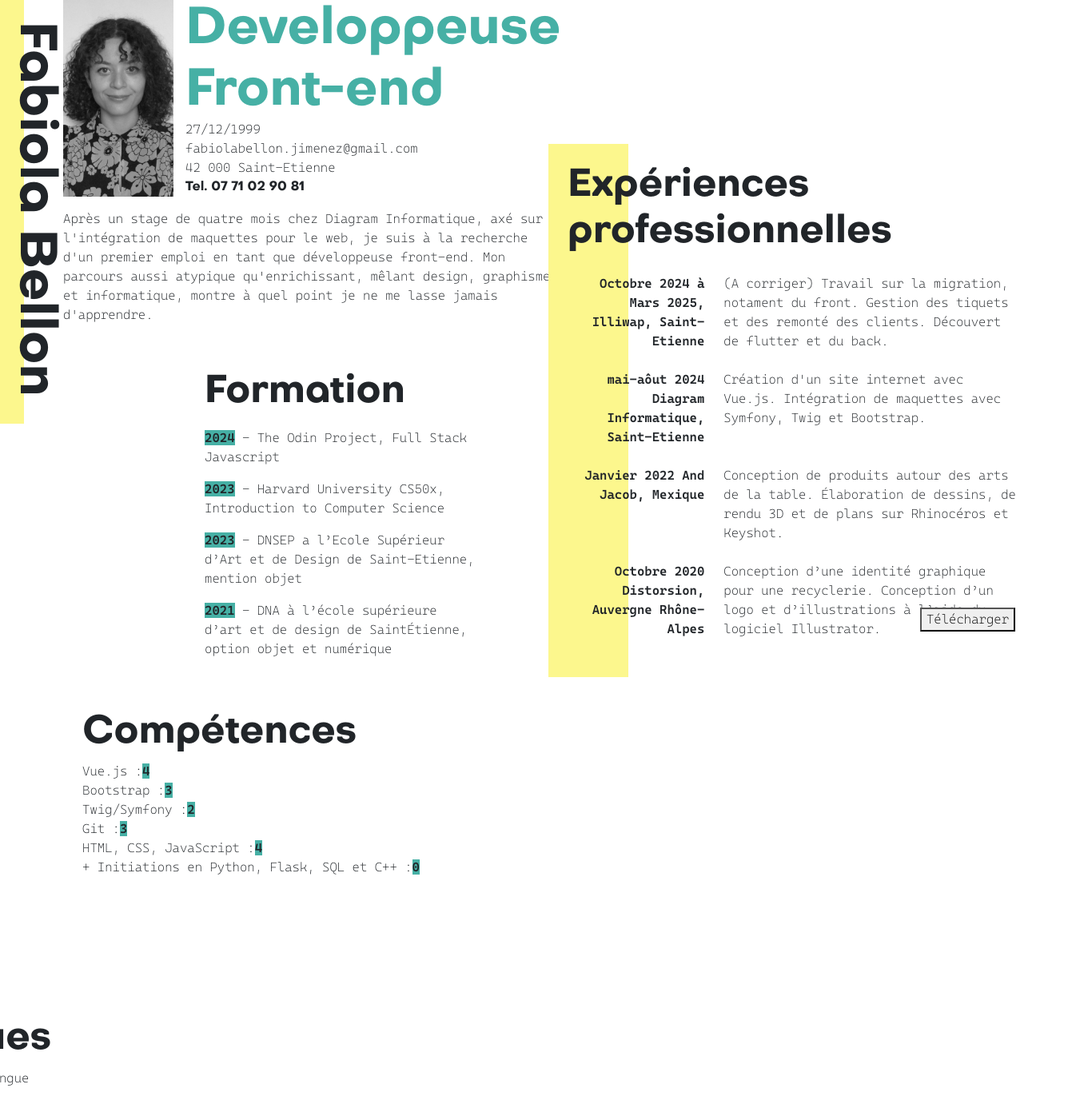
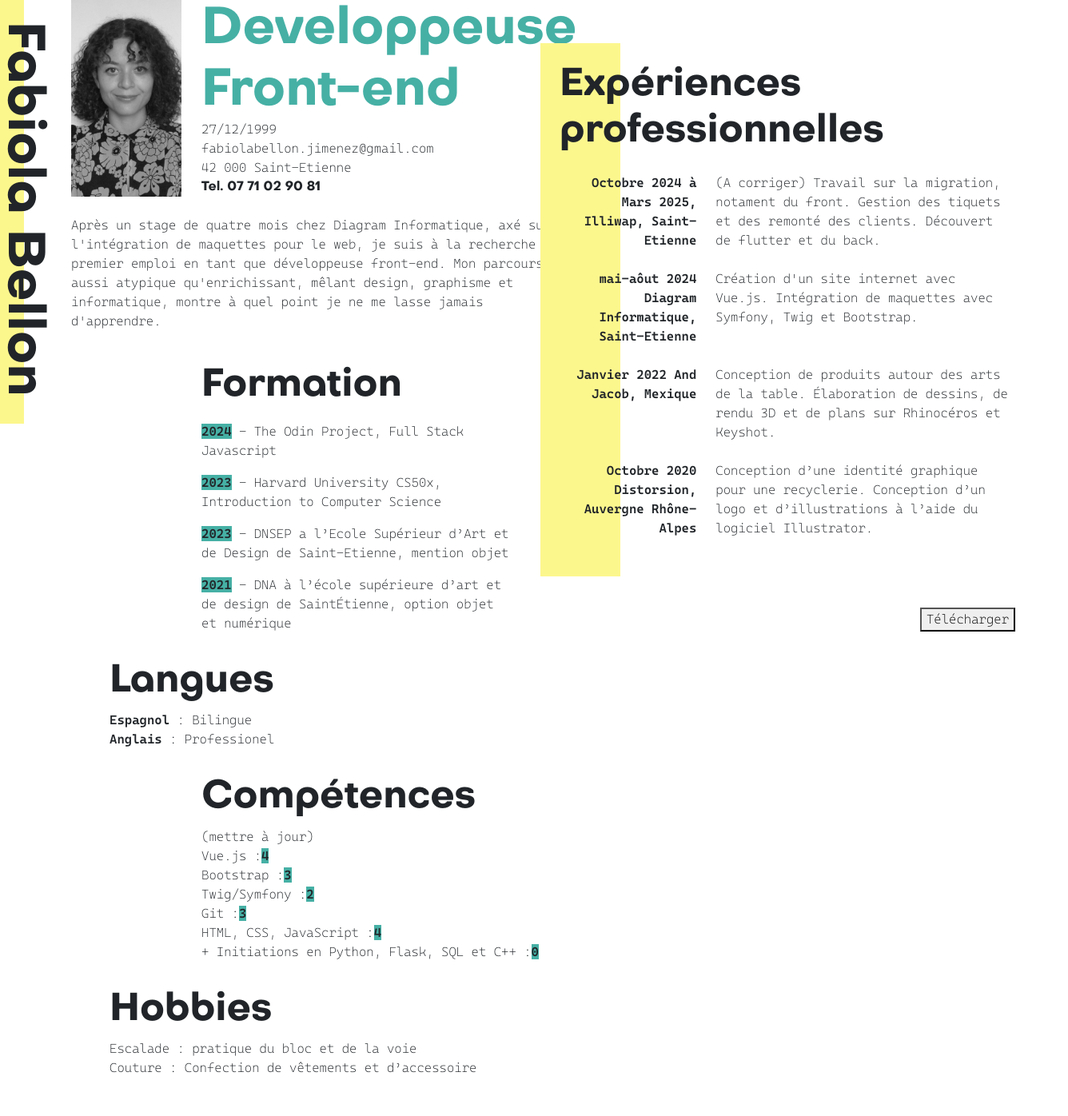
Before and after one commit to fabibot/portfolio, a Vue app: page / in a window 1280 px wide. Shown: the top 1396 px of the page at 80% size, 1336 px wide, since content can reach past the window. After the commit the page ends 1364 px from the top, so only its background shows below. Built offline with nearby package versions, Linux system fonts and the light colour scheme.

Commit message:
style defilement

```diff
--- a/src/components/MainContent.vue
+++ b/src/components/MainContent.vue
@@ -1,8 +1,6 @@
-<!-- Note pour pour prochaine fois
-descendre la hauteur de "expérience"
-
-
--->
+<!-- vue qu'on a la place, doubler le contenu pour les deux expériences en dev
+ laisser fixe les informations les plus iportant, donc l'entête avec info personnelles et description
+ fixer et non stycky pour la partie qui bouge pas pour qu'elle bouge VRAIMENT PAS -->
 
 <template>
     <div class="main-grid">
@@ -20,24 +18,30 @@ descendre la hauteur de "expérience"
             </div>
             <InfoPersonnelles v-bind:coordonnees="info.coordonnees" class="d-flex align-items-end"></InfoPersonnelles>
 
-            <div class="div-desc py-3">
+            <div class="div-desc py-4">
                 <Description v-bind:description="info.description"></Description>
             </div>
             <div class="div-formation">
                 <Formation v-bind:formation="info.formation"></Formation>
             </div>
+            <div class="div-langues">
+                <Langues v-bind:langues="info.langues"></Langues>
+            </div>
             <div class="div-competence">
                 <Competence v-bind:competence="info.competance"></Competence>
             </div>
+            <div class="div-hobbies">
+                <Hobbies v-bind:hobbies="info.hobbies"></Hobbies>
+            </div>
         </div>
         <div class="column-3">
-
-            <div class="div-experience sticky-top">
+            <div class="div-experience sticky-top py-1">
                 <ExperiencesProfessionelles v-bind:experience="info.experience"></ExperiencesProfessionelles>
             </div>
         </div>
-        <div class="div-langues">
-                <Langues v-bind:langues="info.langues"></Langues>
+
+        <div class="div-reseaux">
+
         </div>
     </div>
 
@@ -46,20 +50,18 @@ descendre la hauteur de "expérience"
 <style>
     .main-grid {
         display: grid;
-        grid-template-columns: 5% 40% 55%;
-        column-gap: 15px;
-        /* height: 100vh;
-        overflow: hidden;  */
+        grid-template-columns: 5% 40% 1fr;
+        column-gap: 25px;
     }
     .column-2 {
         display: grid;
         grid-template-columns: 138px 1fr;
         grid-template-rows: 145px 101px 1fr;
-        column-gap: 15px;
+        column-gap: 25px;
 
     }
     .column-3 {
-        padding: 30px;
+        /* padding: 30px; */
     }
     .div-prenom {
         grid-row: 1 / 4;
@@ -74,7 +76,7 @@ descendre la hauteur de "expérience"
     }
     .div-prenom  h1 {
         position: absolute;
-        top : -65px;
+        top : -50px;
         left: 22px;
         text-wrap: nowrap;
     }
@@ -100,20 +102,23 @@ descendre la hauteur de "expérience"
     .div-experience {
         grid-row: 3 / 4;
         grid-column: 4/ 5;
-        margin-top: 150px;
     }
     .div-formation {
         grid-row: 4 / 5;
         grid-column: 2 / 3;
     }
     .div-competence {
-        grid-row : 5 / 6;
-        grid-column: 1 / 3;
+        grid-row : 6 / 7;
+        grid-column: 2 / 3;
     }
     .div-langues {
         display: flex;
-        justify-content: end;
-        margin-top: 150px;
+        grid-row: 5 / 6;
+        grid-column: 1 / 2;
+    }
+    .div-hobbies {
+        grid-row: 7 / 8;
+        grid-column: 1 / 3;
     }
 </style>
 
@@ -124,6 +129,7 @@ import ExperiencesProfessionelles from './cvComposants/ExperiencesProfessionelle
 import Description from './cvComposants/Description.vue';
 import Competence from './cvComposants/Competence.vue';
 import Langues from './cvComposants/Langues.vue';
+import Hobbies from './cvComposants/Hobbbies.vue';
 
 defineProps({
   titre: {
@@ -169,7 +175,7 @@ experience : [
     {duree : " Janvier 2022 And Jacob, Mexique", description: "Conception de produits autour des arts de la table. Élaboration de dessins, de rendu 3D et de plans sur Rhinocéros et Keyshot."},
     {duree : " Octobre 2020 Distorsion, Auvergne Rhône-Alpes", description: "Conception d’une identité graphique pour une recyclerie. Conception d’un logo et d’illustrations à l’aide du logiciel Illustrator."},
 ],
-hobbie : [
+hobbies : [
     { nom: "Escalade", description: " pratique du bloc et de la voie" },
     { nom: "Couture", description: " Confection de vêtements et d’accessoire" }
 ]
--- a/src/components/cvComposants/Competence.vue
+++ b/src/components/cvComposants/Competence.vue
@@ -1,7 +1,8 @@
 <template>
-    <div class="p-4">
+    <div class="py-3">
         <h2 class="octarine-b"> Compétences </h2>
         <div>
+            (mettre à jour)
             <div v-for="skill in competence" class="">
                 {{ skill.nom }} :<span class="cascadia-sb fond-bleu">{{ skill.niveau }}</span>
             </div>
--- a/src/components/cvComposants/ExperiencesProfessionelles.vue
+++ b/src/components/cvComposants/ExperiencesProfessionelles.vue
@@ -1,5 +1,5 @@
 <template>
-    <div class="div-experience fond-blanc p-4">
+    <div class="experience fond-blanc p-4">
         <div class="fond-jaune"></div>
         <h2 class="octarine-b">Expériences professionnelles</h2>
         <div>
@@ -12,7 +12,7 @@
 </template>
 
 <style scoped >
-    .div-experience {
+    .experience {
         width: 610px;
         z-index: 2;
         background: linear-gradient(to right, var(--color-1) 0px 100px, white 100px 100%);
--- a/src/components/cvComposants/Formation.vue
+++ b/src/components/cvComposants/Formation.vue
@@ -1,5 +1,5 @@
 <template>
-    <div class="formation p-4">
+    <div class="formation">
         <h2 class="octarine-b"> Formation </h2>
         <div>
             <div v-for="diplome in formation" class="my-3">
--- /dev/null
+++ b/src/components/cvComposants/Hobbbies.vue
@@ -0,0 +1,15 @@
+<template>
+    <div class="ps-5 py-3">
+        <h2 class="octarine-b">Hobbies</h2>
+        <div v-for="hobbie in hobbies">
+            <span class="">{{ hobbie.nom }}</span> : {{ hobbie.description }}</div>
+    </div>
+</template>
+
+<script>
+export default {
+  props: {
+    hobbies: Object,
+  },
+};
+</script>
--- a/src/components/cvComposants/Langues.vue
+++ b/src/components/cvComposants/Langues.vue
@@ -1,7 +1,7 @@
 <template>
-    <div>
+    <div class="ps-5 py-3">
         <h2 class="octarine-b">Langues</h2>
-        <div v-for="langue in langues">
+        <div v-for="langue in langues" class="text-nowrap">
             <span class="cascadia-sb">{{ langue.langue }}</span> : {{ langue.niveau }}</div>
     </div>
 </template>
```
